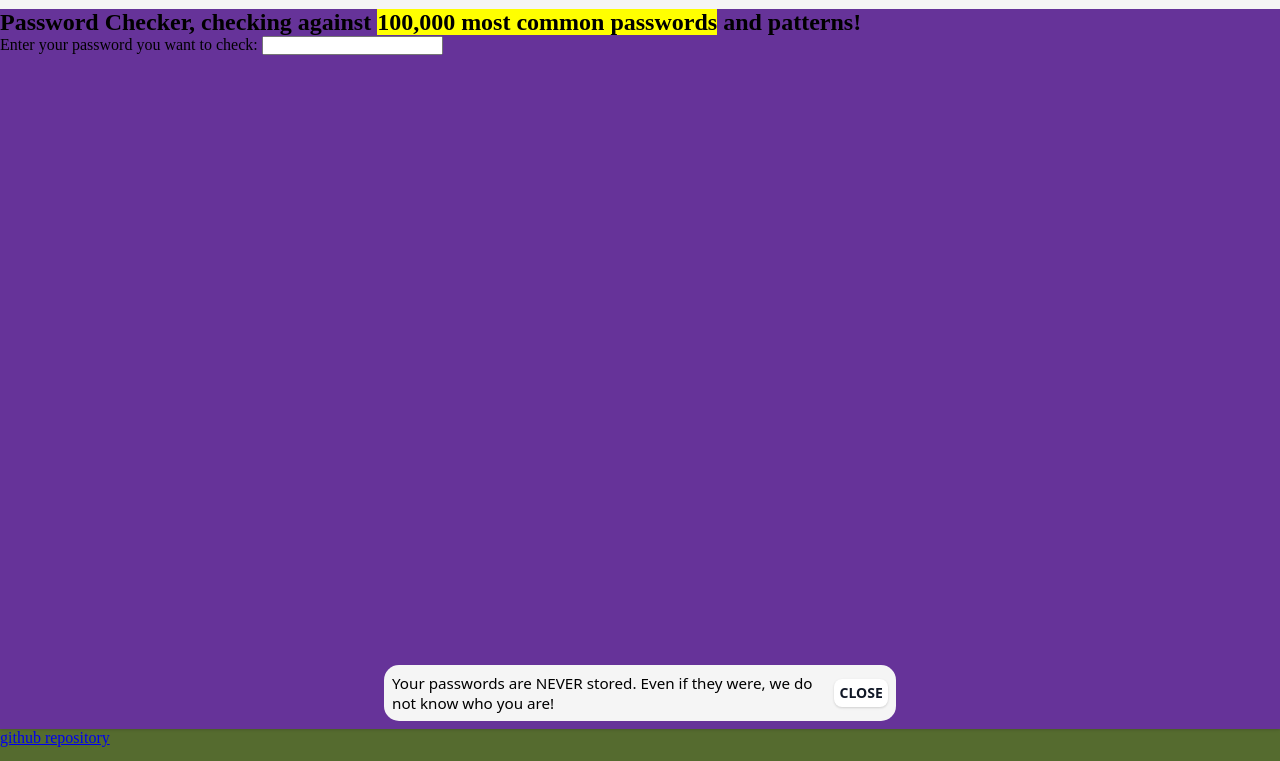
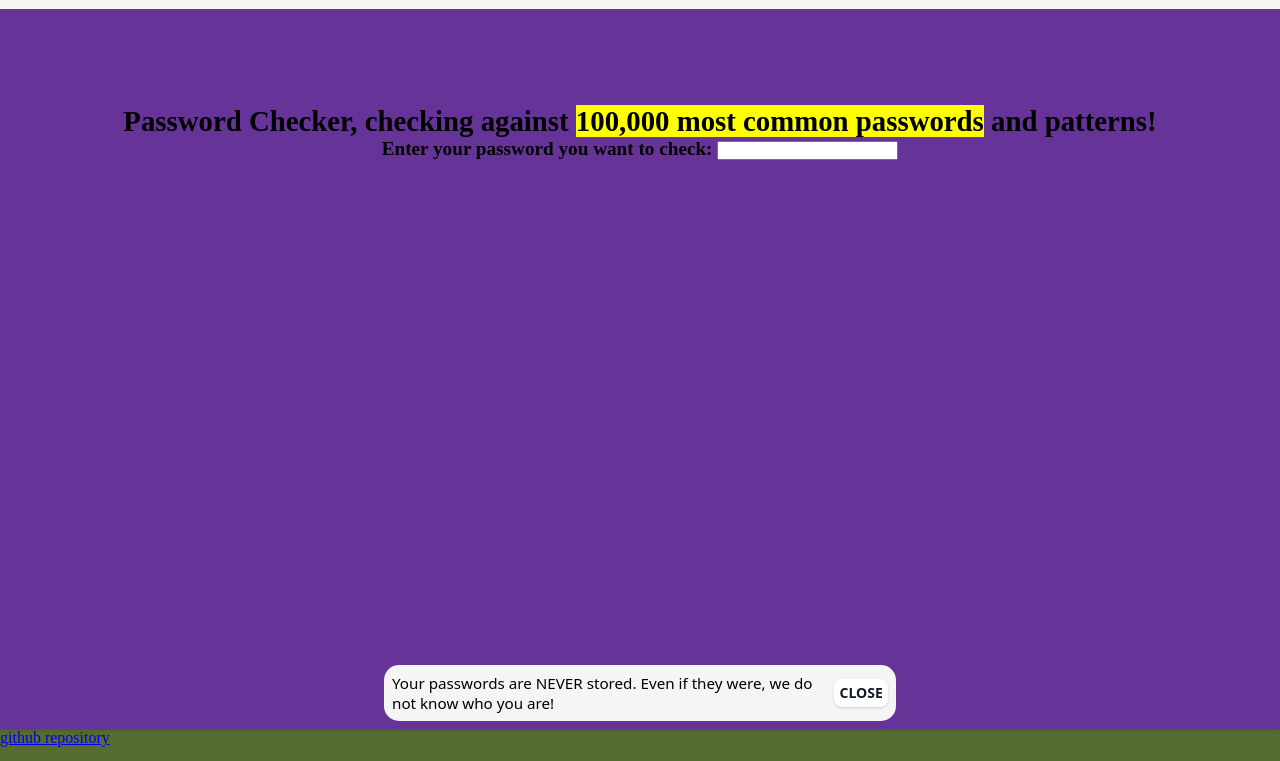
Before and after one commit to stasyanski/SecuroCheck, a plain HTML site: page index.html in a window 1280 px wide. Shown: the part 71-832 px from the top of the page. Drawn offline with Linux system fonts and the light colour scheme; no server answers; a web font is replaced by a local one.

Commit message:
centered the labels on the screen

```diff
--- a/script.js
+++ b/script.js
@@ -125,7 +125,10 @@ const format_time = (seconds) => {
     if (seconds < 31536000) return `${(seconds / 86400).toFixed(2)} days`;
     return `${(seconds / 31536000).toFixed(2)} years`;
 };
+const display_text = () => {
+    // going to display the text on the screen to the user
 
+}
 // check for common passwords and weak patterns
 const check_for_weak_patterns = (password) => {
     if (common_pass_set.has(password.toLowerCase()) && password !== '') {
--- a/style.css
+++ b/style.css
@@ -12,6 +12,7 @@
 body {
     height: 100vh;
 }
+
 
 /* Disclaimer Container Animation */
 .disclaimer_container {
@@ -159,8 +160,14 @@ nav img {
 .pass_checker_container {
     height: 90vh;
     background-color: rebeccapurple;
+    text-align: center;
+    padding-top: 11vh;
+    font-weight: bold;
+    font-size: 1.2em;
 }
-
+.pass_checker_container h1 {
+    margin-top: 1vh;
+}
 /* Footer Styles */
 footer {
     height: 4vh;
```
